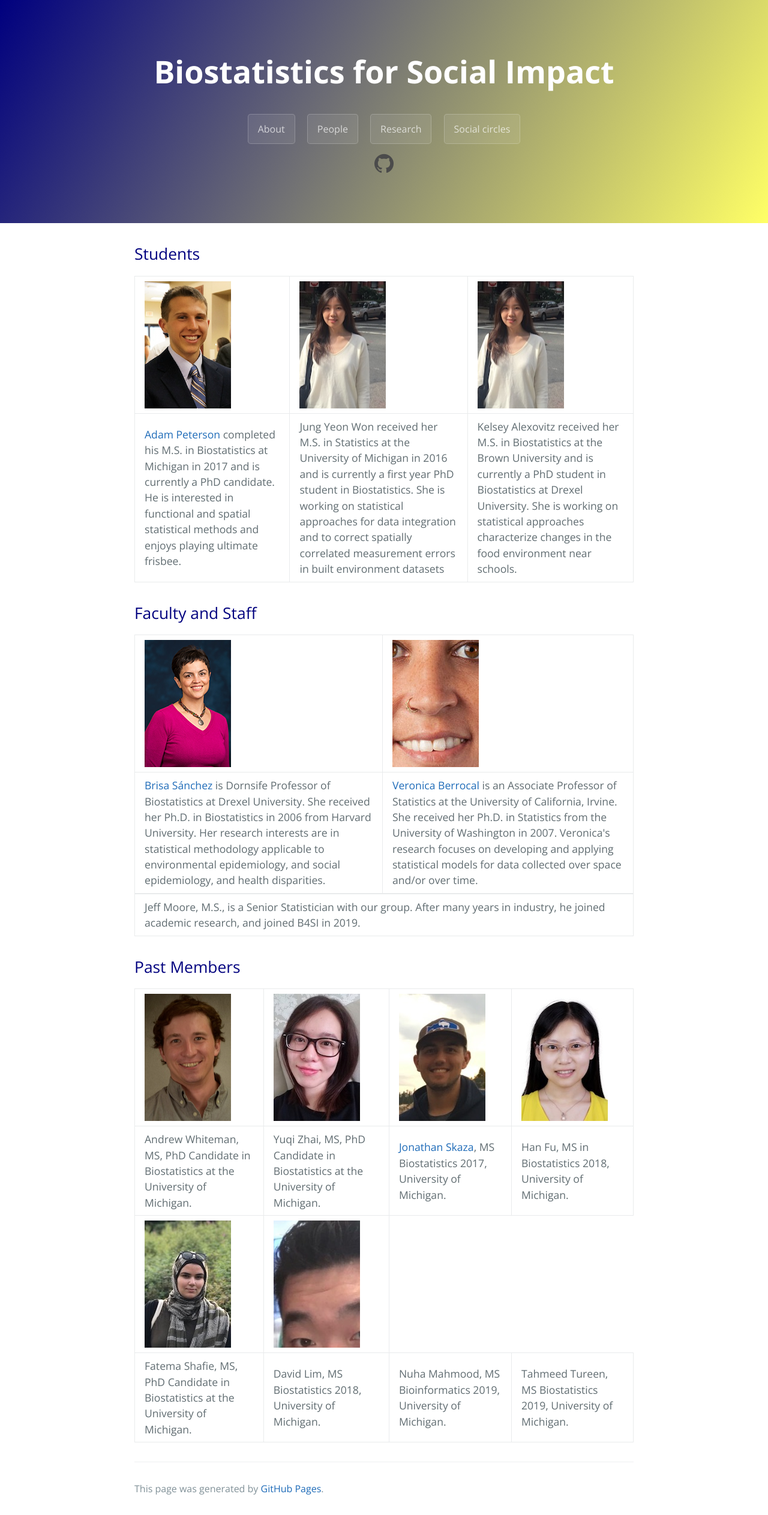
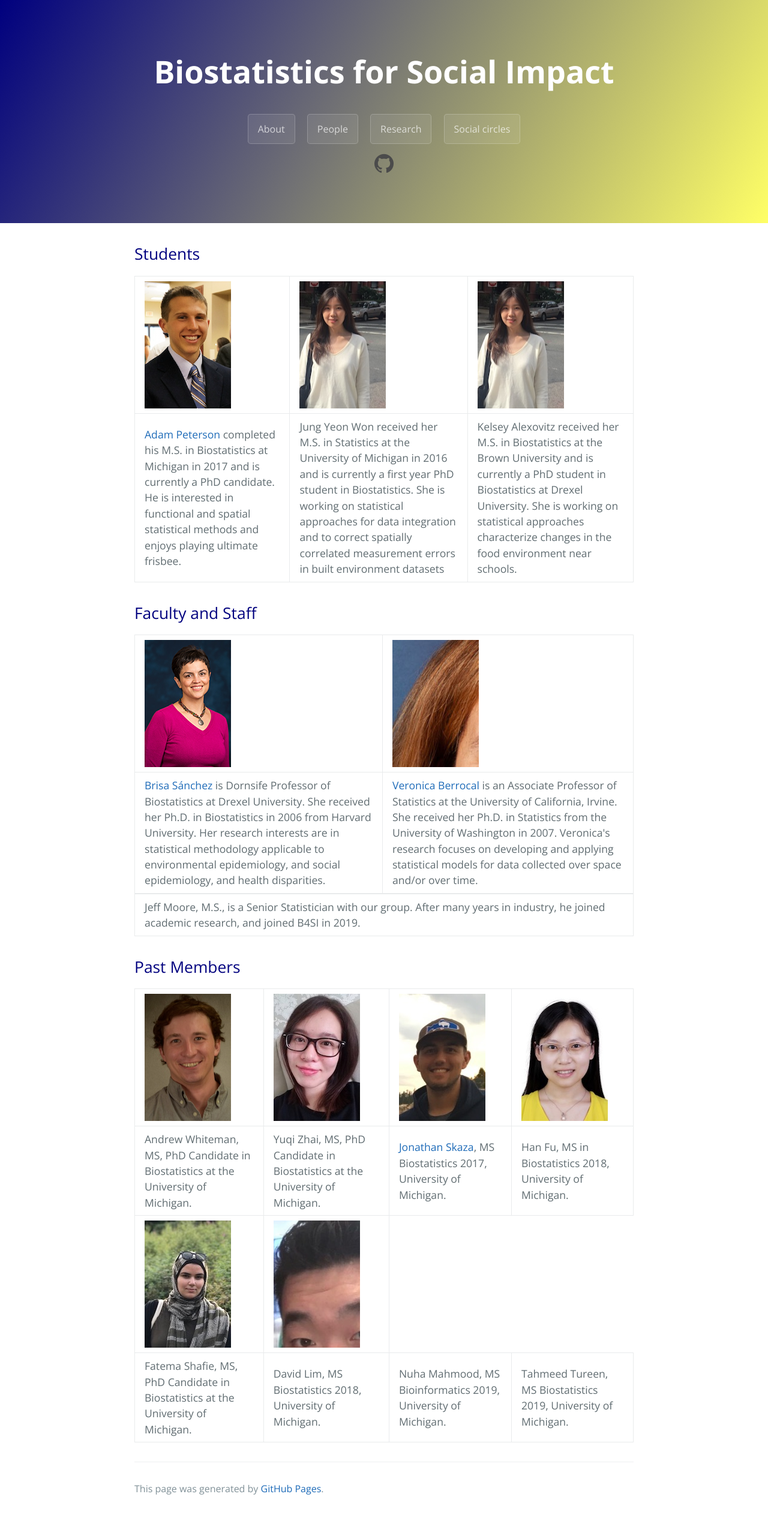
Before and after one commit to Biostatistics4SocialImpact/Biostatistics4SocialImpact.github.io, a Jekyll site: the page built from people.md, in a window 1280 px wide. Shown: the whole page at 60% size. Built offline with Jekyll 4.4.1, drawn with Linux system fonts in a browser that asks for light colours.

Commit message:
Update cayman.css

```diff
--- a/css/cayman.css
+++ b/css/cayman.css
@@ -204,7 +204,7 @@ a:hover { text-decoration: underline; }
 }
 
 .thumbveronica {
-  background: url('/assets/veronica.jpg') 50% 50% no-repeat; /* 50% 50% centers image in div */
+  background: url('/assets/veronica.jpg') 20% 20% no-repeat; /* 50% 50% centers image in div */
   width: 144px;
   height: 212px;
 }
```
